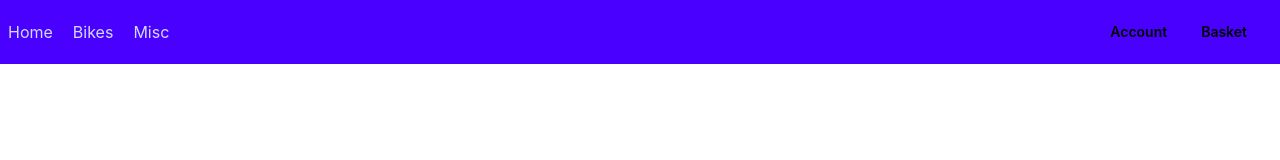
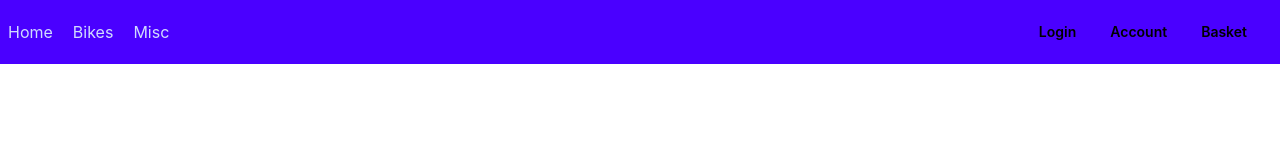
Before and after one commit to jjin43/CSE-412-Project, a React (Create React App) app in the folder client/: page / in a window 1280 px wide. Shown: the top 160 px of the page. Built offline with nearby package versions, Linux system fonts and the light colour scheme.

Commit message:
Added login/logout button

```diff
--- a/client/src/components/navbar.js
+++ b/client/src/components/navbar.js
@@ -1,8 +1,18 @@
-import React from "react";
+import { React, useState } from "react";
 import { Link } from "react-router-dom";
 import "../index.css";
 
 function Navbar() {
+  const [isLoggedIn, setLoginState] = useState(false);
+
+  const handleLogin = () => {
+    setLoginState(true);
+  };
+
+  const handleLogout = () => {
+    setLoginState(false);
+  };
+
   return (
     <nav class="text-black">
       <div class="navbar bg-primary">
@@ -15,6 +25,18 @@ function Navbar() {
         <div class="navbar-end">
           <div class="flex justify-end flex-1 px-2">
             <div class="flex items-stretch">
+              {isLoggedIn ? (
+                <button
+                  onClick={handleLogout}
+                  class="btn btn-ghost rounded-btn"
+                >
+                  Logout
+                </button>
+              ) : (
+                <button onClick={handleLogin} class="btn btn-ghost rounded-btn">
+                  Login
+                </button>
+              )}
               <a class="btn btn-ghost rounded-btn">Account</a>
               <div class="dropdown dropdown-end">
                 <label tabindex="0" class="btn btn-ghost rounded-btn">
```
